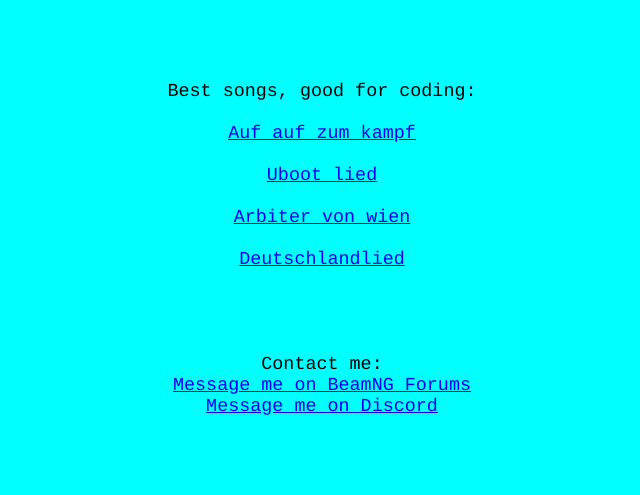
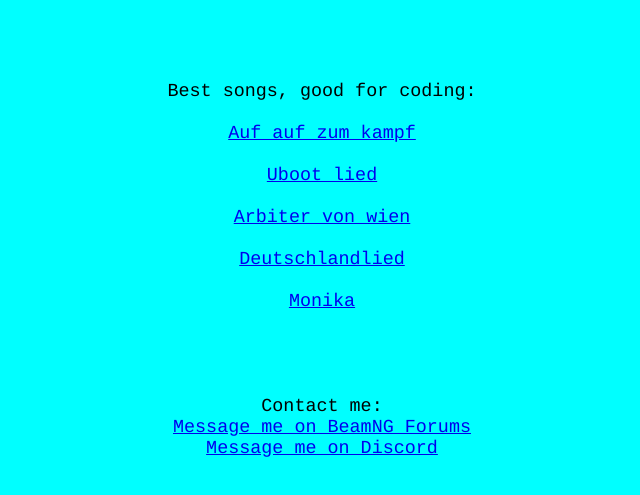
Before and after one commit to Blubhouse/blubhouse.github.io, a plain HTML site: page index.html in a window 1280 px wide. Shown: the part 1426-1921 px from the top of the page, without its empty margins (318-958 px from the left). Drawn offline with Linux system fonts and the light colour scheme.

Commit message:
Add files via upload

```diff
--- a/index.html
+++ b/index.html
@@ -64,7 +64,7 @@
         <br>
         but exclusive videos of it are avalible here. <a href="https://www.beamng.com/threads/boeing-747-8i.111729/">What not to do.</a>
         <br>
-        JGB gives blubhouse models, blubhouse imports model, breaks model, fixes by re installing his dev copy from his trash bin.
+        I am official private jet manufacturer boy, falcon 50 is what we have in stock. Maybe another demo video? I don't know.
         <br>
         <br>
         This is interesting:
@@ -110,6 +110,9 @@
         <a href="https://www.youtube.com/watch?v=IH9E9cvBBW4">Deutschlandlied</a>
         <br>
         <br>
+        <a href="https://www.youtube.com/watch?v=HT7sm9TEQMs&list=RD3SrDg5VKl6U&index=4">Monika</a>
+        <br>
+        <br>
         <br>
         <br>
         <br>
```
